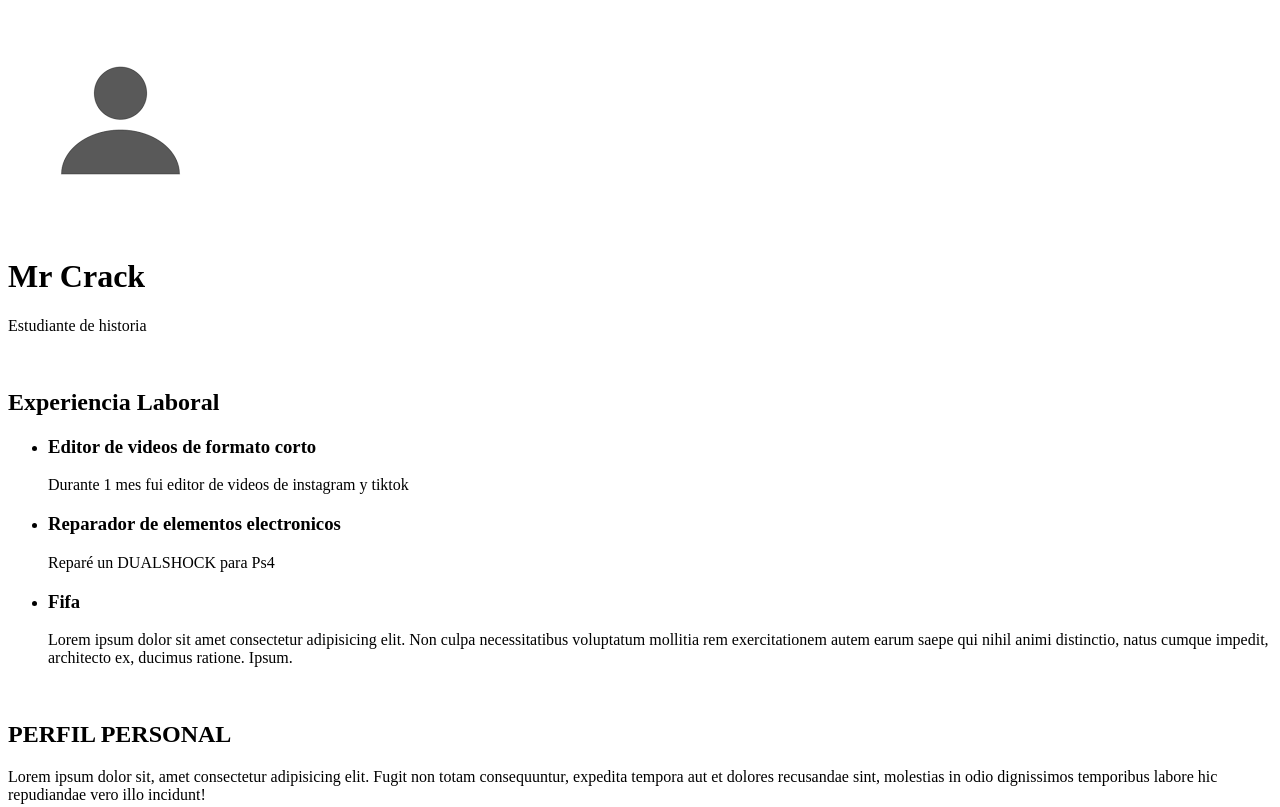
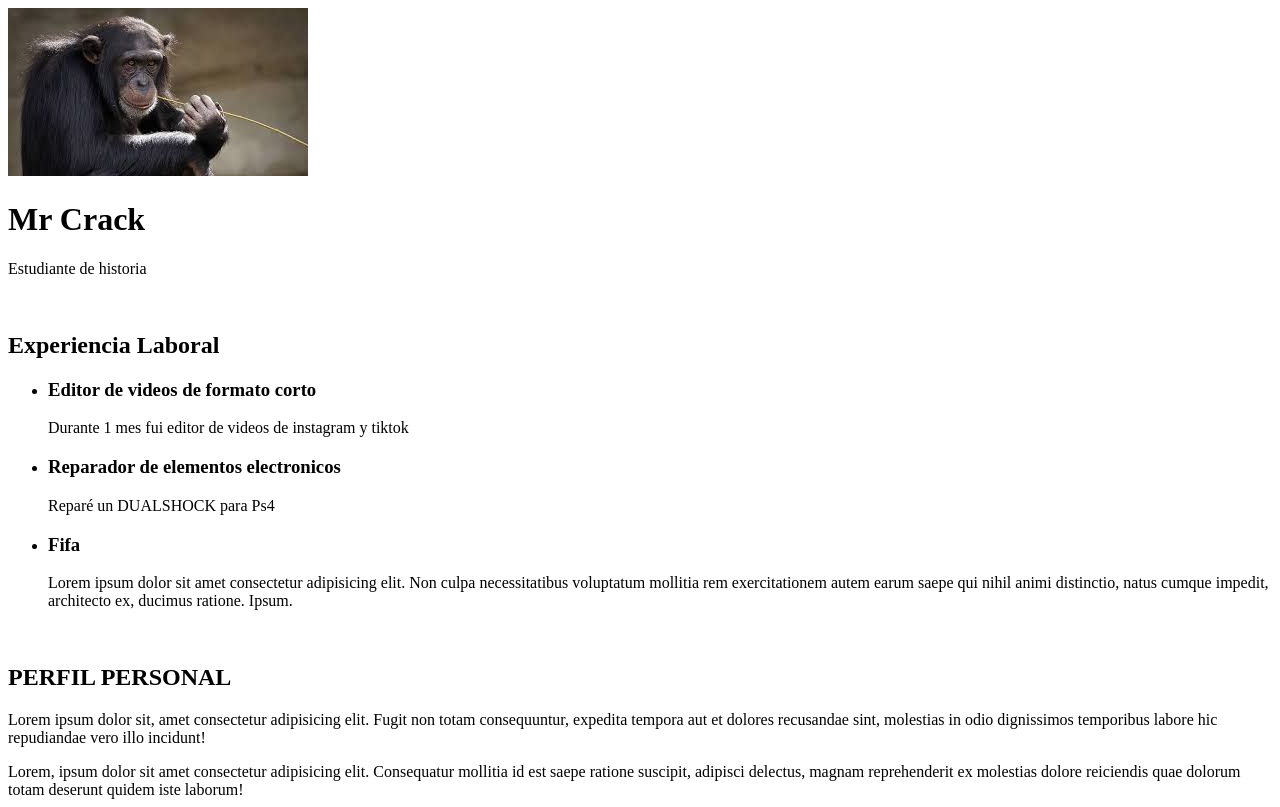
Before and after one commit to Fomfa/Practica-CV, a plain HTML site: page index.html in a window 1280 px wide. Shown: the top 807 px of the page. Drawn offline with Linux system fonts and the light colour scheme.

Commit message:
Mas foto de Mono

```diff
--- a/index.html
+++ b/index.html
@@ -7,7 +7,7 @@
 </head>
 <body>
     <header>
-        <img src="descarga.png" alt="Imagen de la persona">
+        <img src="mono.jpg" alt="Imagen de la persona">
         <h1>Mr Crack</h1>
         <p>Estudiante de historia</p>
     </header>
```
